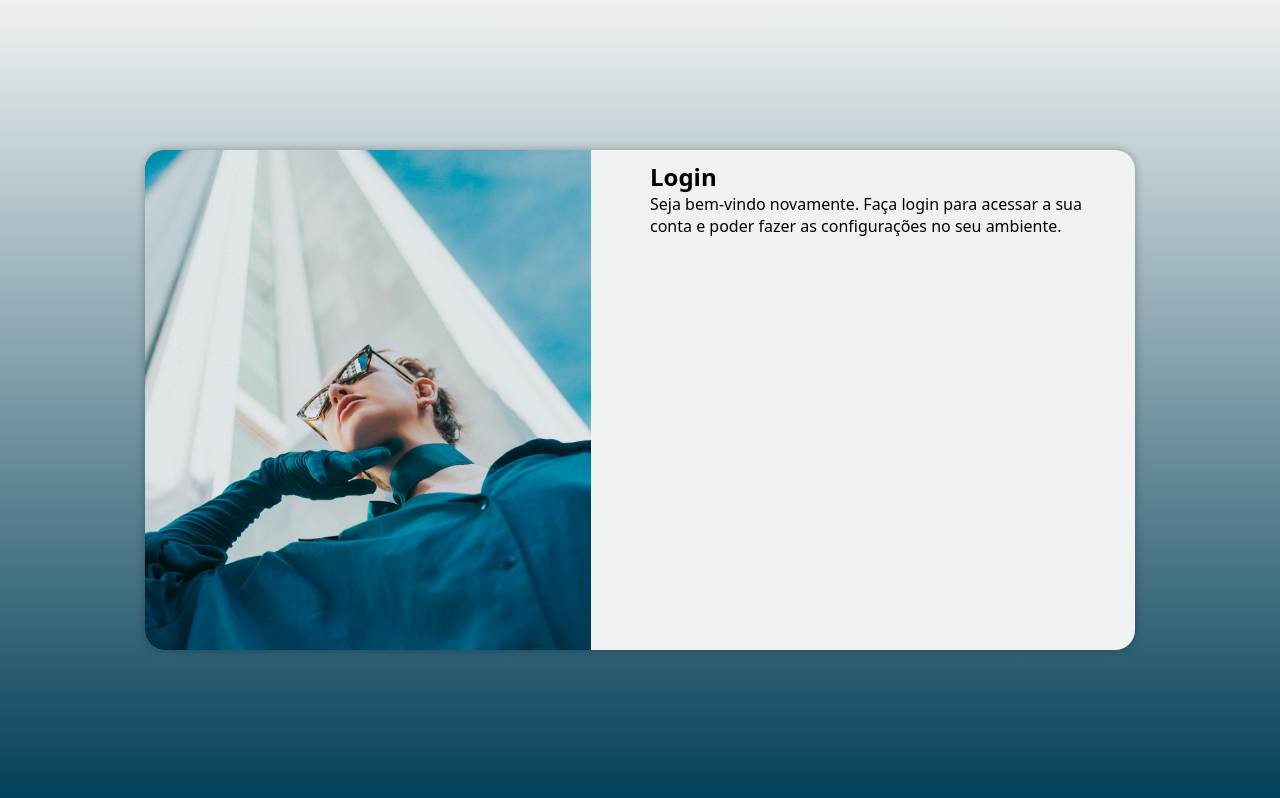
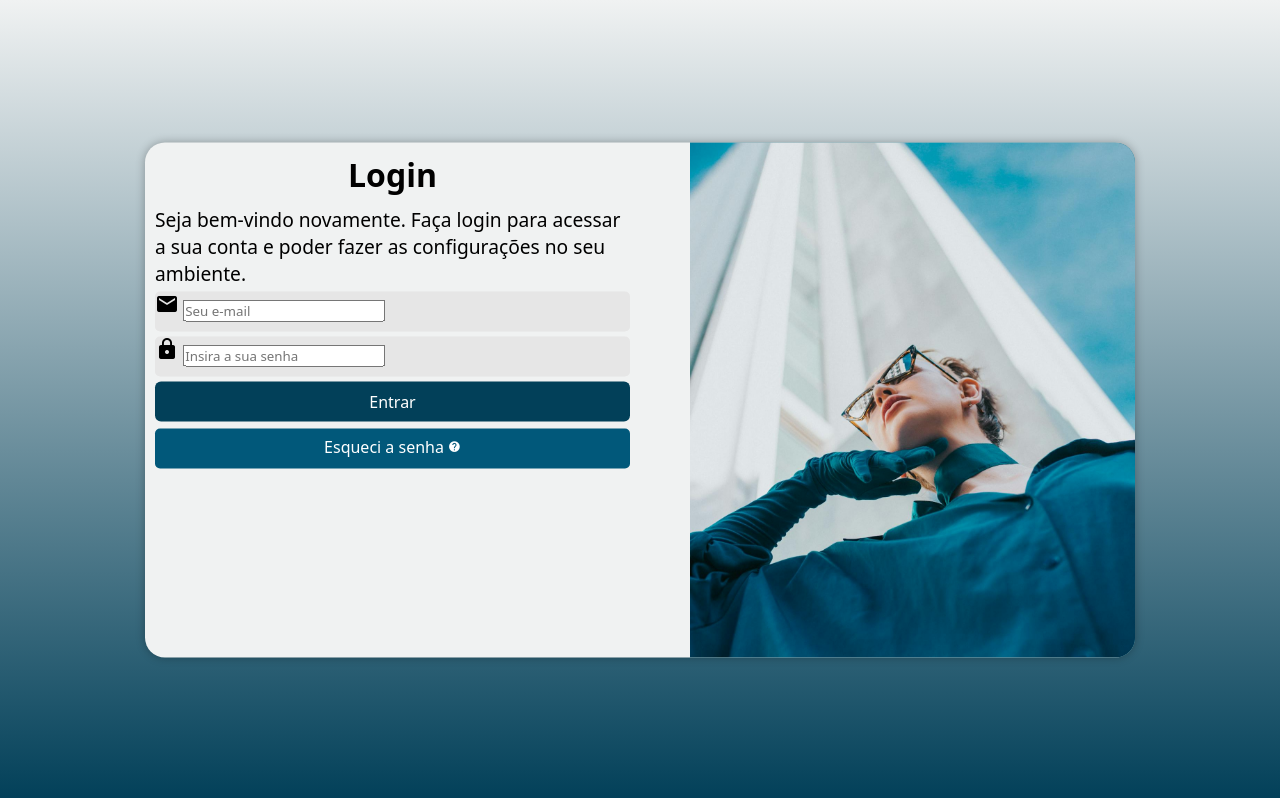
Before and after one commit to alisonadriel/projeto-login, a plain HTML site: page index.html in a window 1280 px wide. Drawn offline with Linux system fonts and the light colour scheme.

Commit message:
formatando o formulário

```diff
--- a/estilos/media-query.css
+++ b/estilos/media-query.css
@@ -45,13 +45,21 @@ section#Login > div#formulario{
     }
 
     section#Login > div#imagem{
-        float: left;
+        float: right;
         width: 45%;
         height: 100%;
     }
 
     section#Login > div#formulario{
-        float: right;
+        float: left;
         width: 50%;
     }
+
+    div#formulario > h1{
+        font-size: 2em;
+    }
+
+    div#formulario > p{
+        font-size: 1.2em;
+    }
 }
--- a/estilos/style.css
+++ b/estilos/style.css
@@ -36,7 +36,7 @@ section#Login {
 
     background-color: #F0F2F2;
     width: 250px;
-    height: 500px;
+    height: 515px;
     border-radius: 20px;
     box-shadow: 0px 0px 10px rgba(0, 0, 0, 0.295);
 }
@@ -54,3 +54,64 @@ section#Login > div#formulario{
     padding: 10px;
 
 }
+
+div#formulario > h1{
+    text-align: center;
+    margin-bottom: 10px;
+}
+
+div#formulario > p{
+    font-size: 0.8em;
+}
+
+form > div.campo {
+    background-color: #e6e6e6;
+    width: 100%;
+    display: block;
+    height: 40px;
+    border-radius: 5px;
+    margin: 5px 0px;
+}
+
+div.campo > label{
+display: none;
+}
+
+form > input[type=submit]{
+    display: block;
+    font-size: 1em;
+    width: 100%;
+    height: 40px;
+    background-color:#024059;
+    color: white;
+    border: none;
+    border-radius: 6px;
+    cursor: pointer;
+
+}
+
+form > input[type=submit]:hover{
+background-color: #022c3d;
+}
+
+form > a.botao{
+    display: block;
+    text-align: center;
+    font-size: 1em;
+    width: 100%;
+    height: 40px;
+    margin-top: 7px;
+    padding: 7px;
+    background-color: #01587a;
+    color: white;
+    border-radius: 5px;
+    text-decoration: none;
+
+}
+form > a.botao:hover{
+    background-color: #022c3d;
+}
+
+form > a.botao > span{
+    font-size: 0.8em;
+}
--- a/index.html
+++ b/index.html
@@ -4,25 +4,51 @@
     <meta charset="UTF-8" />
     <meta name="viewport" content="width=device-width, initial-scale=1.0" />
     <title>Login</title>
+    <link
+      href="https://fonts.googleapis.com/icon?family=Material+Icons"
+      rel="stylesheet"
+    />
     <link rel="stylesheet" href="estilos/style.css" />
-    <link rel="stylesheet" href="estilos/media-query.css">
+    <link rel="stylesheet" href="estilos/media-query.css" />
   </head>
   <body>
     <main>
       <section id="Login">
-        <div id="imagem">
-
-        </div>
+        <div id="imagem"></div>
         <div id="formulario">
-          <h1>
-            Login
-          </h1>
-          <p>Seja bem-vindo novamente. Faça login para acessar a sua conta e
-            poder fazer as configurações no seu ambiente.</p>
-            <form action="login.php" method="post">
-
-
-            </form>
+          <h1>Login</h1>
+          <p>
+            Seja bem-vindo novamente. Faça login para acessar a sua conta e
+            poder fazer as configurações no seu ambiente.
+          </p>
+          <form action="login.php" method="post" autocomplete="on">
+            <div class="campo">
+              <span class="material-icons">mail</span>
+              <input
+                type="email"
+                name="login"
+                id="ilogin"
+                placeholder="Seu e-mail"
+                autocomplete="email" required maxlength="30"
+              />
+              <label for="ilogin">Login</label>
+            </div>
+            <div class="campo">
+              <span class="material-icons">lock</span>
+              <input
+                type="password"
+                name="senha"
+                id="isenha"
+                placeholder="Insira a sua senha"
+                autocomplete="current-password" required minlength="8" maxlength="20"
+              />
+              <label for="isenha">Senha</label>
+            </div>
+            <input type="submit" value="Entrar" />
+            <a class="botao" href="esqueci.html"
+              >Esqueci a senha <span class="material-icons">help</span></a
+            >
+          </form>
         </div>
       </section>
     </main>
```
